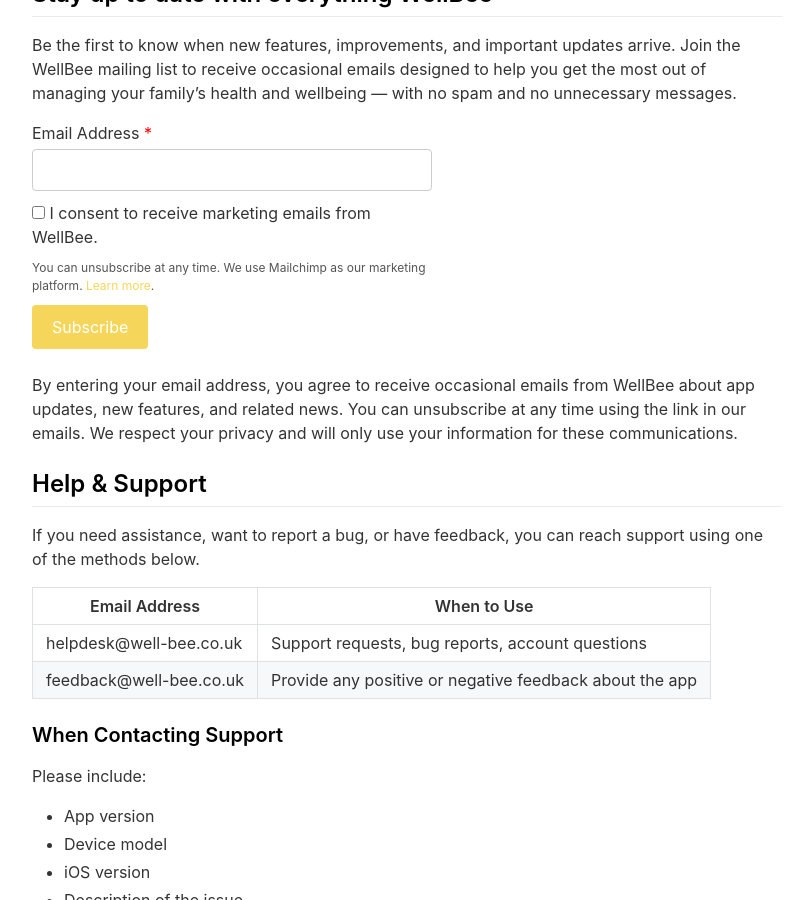
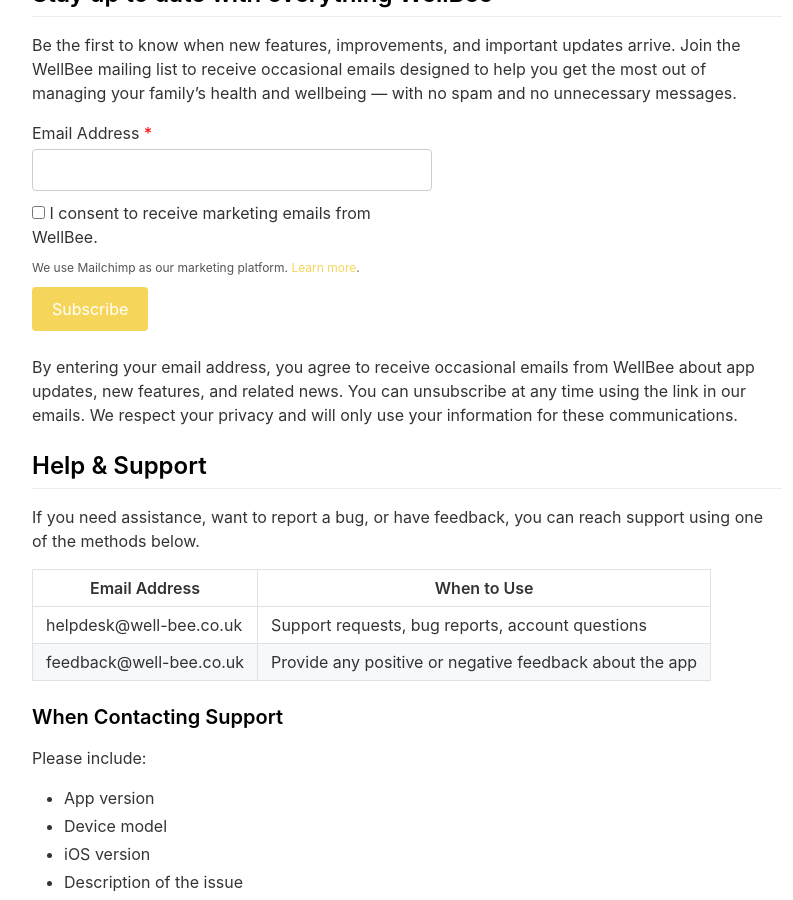
Before and after one commit to sheabrewer1986/WellBeeWebsite, a Jekyll site: the page built from _pages/support.md, in a window 1280 px wide and 900 px high, scrolled down 743 px. Shown: the whole window, without its empty margins (233-1026 px from the left). Built offline with Jekyll 4.4.1, drawn with Linux system fonts in a browser that asks for light colours; nearby versions of some CDN libraries.

Commit message:
Update support.md by removing unsubscribe notice[Tweak] Removed redundant text in regards to being able to unsubscribe, as it is already displayed elsewhere.
Removed the phrase 'You can unsubscribe at any time.' from the support page.

```diff
--- a/_pages/support.md
+++ b/_pages/support.md
@@ -41,7 +41,7 @@
   </div>
 
   <div style="margin-bottom:10px; font-size:12px; color:#555;">
-    You can unsubscribe at any time. We use Mailchimp as our marketing platform.
+    We use Mailchimp as our marketing platform.
     <a href="https://mailchimp.com/legal/terms" target="_blank">Learn more</a>.
   </div>
 
```
